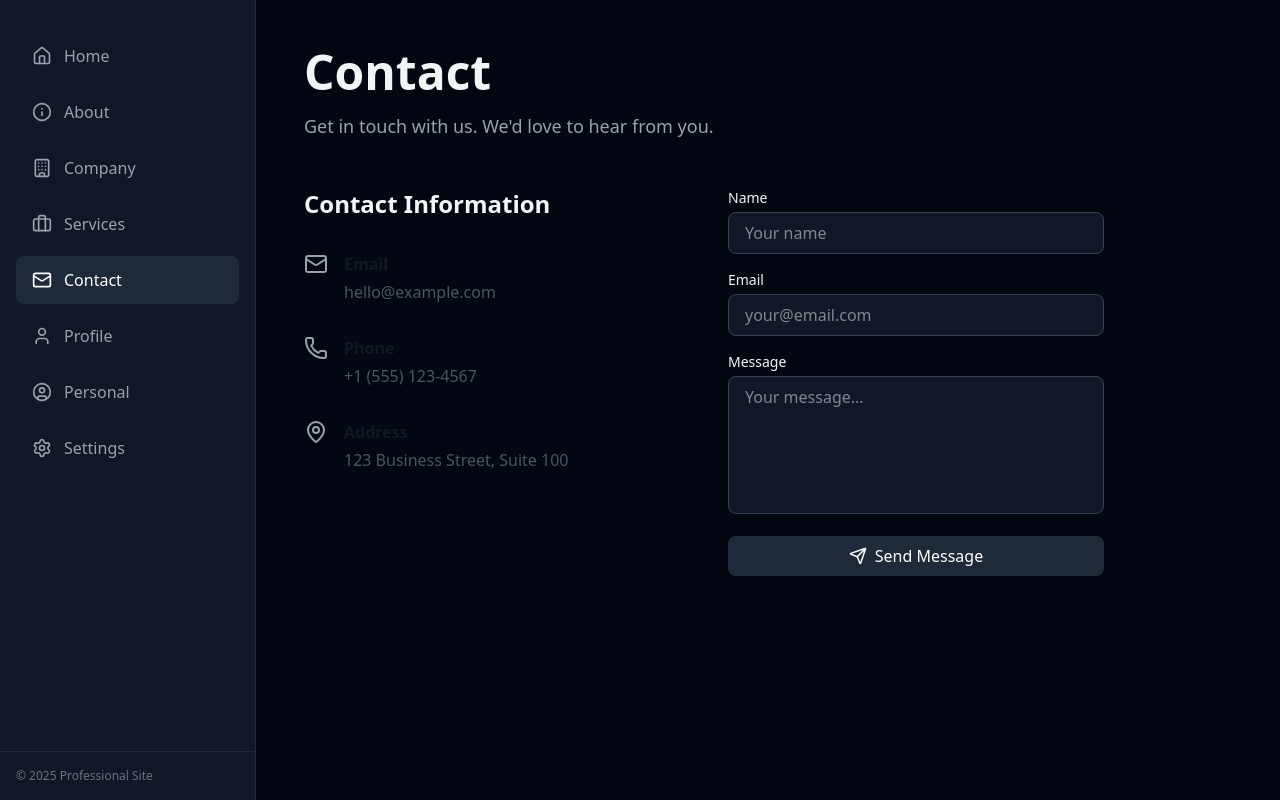
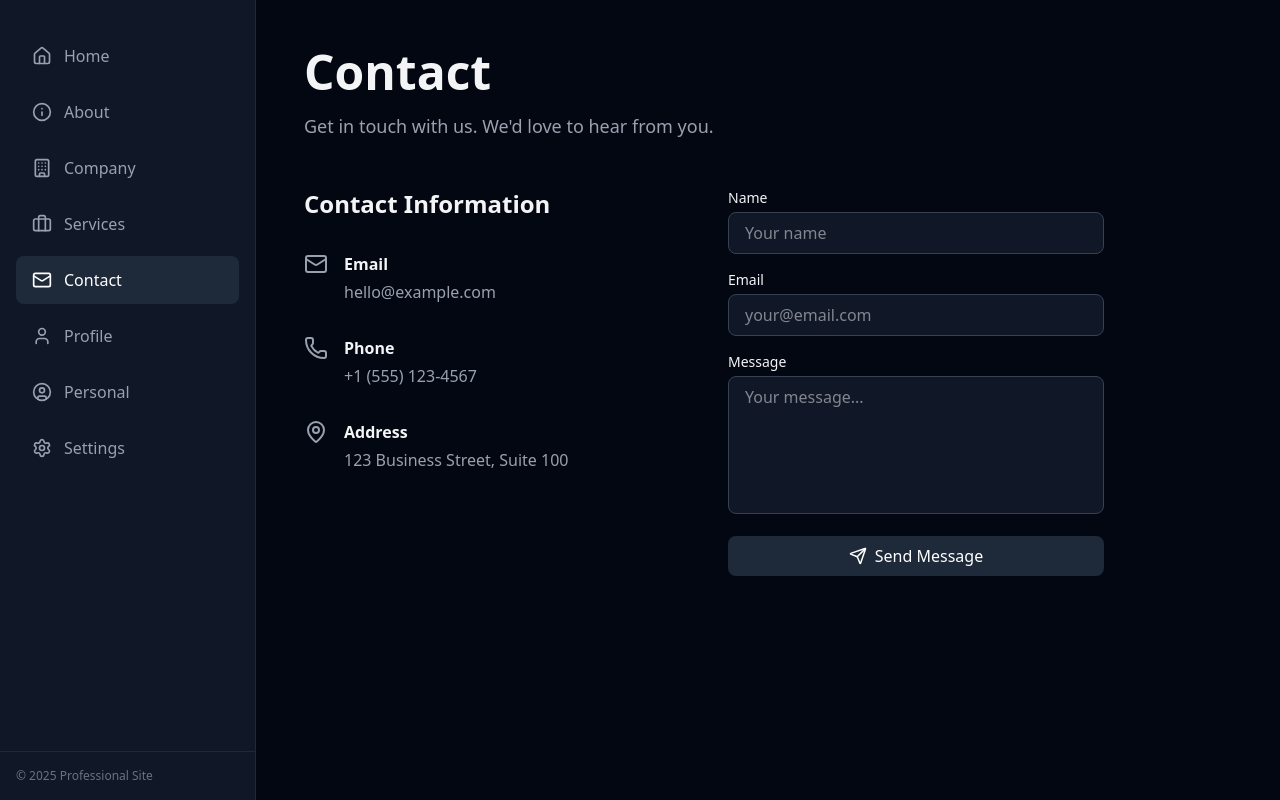
Before and after one commit to edwardtanguay/edwards-projects-v2, a Next.js app: page /contact in a window 1280 px wide. Built offline with nearby package versions, Linux system fonts and the light colour scheme.

Commit message:
all dark

```diff
--- a/src/app/contact/page.tsx
+++ b/src/app/contact/page.tsx
@@ -51,8 +51,8 @@ export default function Contact() {
                 <Mail size={24} />
               </div>
               <div>
-                <h3 className="font-semibold text-gray-900 mb-1">Email</h3>
-                <p className="text-gray-600">hello@example.com</p>
+                <h3 className="font-semibold text-gray-100 mb-1">Email</h3>
+                <p className="text-gray-400">hello@example.com</p>
               </div>
             </div>
 
@@ -61,8 +61,8 @@ export default function Contact() {
                 <Phone size={24} />
               </div>
               <div>
-                <h3 className="font-semibold text-gray-900 mb-1">Phone</h3>
-                <p className="text-gray-600">+1 (555) 123-4567</p>
+                <h3 className="font-semibold text-gray-100 mb-1">Phone</h3>
+                <p className="text-gray-400">+1 (555) 123-4567</p>
               </div>
             </div>
 
@@ -71,8 +71,8 @@ export default function Contact() {
                 <MapPin size={24} />
               </div>
               <div>
-                <h3 className="font-semibold text-gray-900 mb-1">Address</h3>
-                <p className="text-gray-600">123 Business Street, Suite 100</p>
+                <h3 className="font-semibold text-gray-100 mb-1">Address</h3>
+                <p className="text-gray-400">123 Business Street, Suite 100</p>
               </div>
             </div>
           </div>
--- a/src/app/profile/page.tsx
+++ b/src/app/profile/page.tsx
@@ -61,8 +61,8 @@ export default function Profile() {
                 key={job.role}
                 className="bg-gray-900 border border-gray-800 rounded-lg p-4"
               >
-                <h3 className="font-semibold text-gray-900">{job.role}</h3>
-                <p className="text-gray-600 text-sm">{job.company}</p>
+                <h3 className="font-semibold text-gray-100">{job.role}</h3>
+                <p className="text-gray-400 text-sm">{job.company}</p>
                 <p className="text-gray-500 text-xs mt-1">{job.duration}</p>
               </div>
             ))}
@@ -92,8 +92,8 @@ export default function Profile() {
                 key={index}
                 className="bg-gray-900 border border-gray-800 rounded-lg p-4"
               >
-                <h3 className="font-semibold text-gray-900">{edu.degree}</h3>
-                <p className="text-gray-600 text-sm">{edu.school}</p>
+                <h3 className="font-semibold text-gray-100">{edu.degree}</h3>
+                <p className="text-gray-400 text-sm">{edu.school}</p>
                 <p className="text-gray-500 text-xs mt-1">{edu.year}</p>
               </div>
             ))}
```
